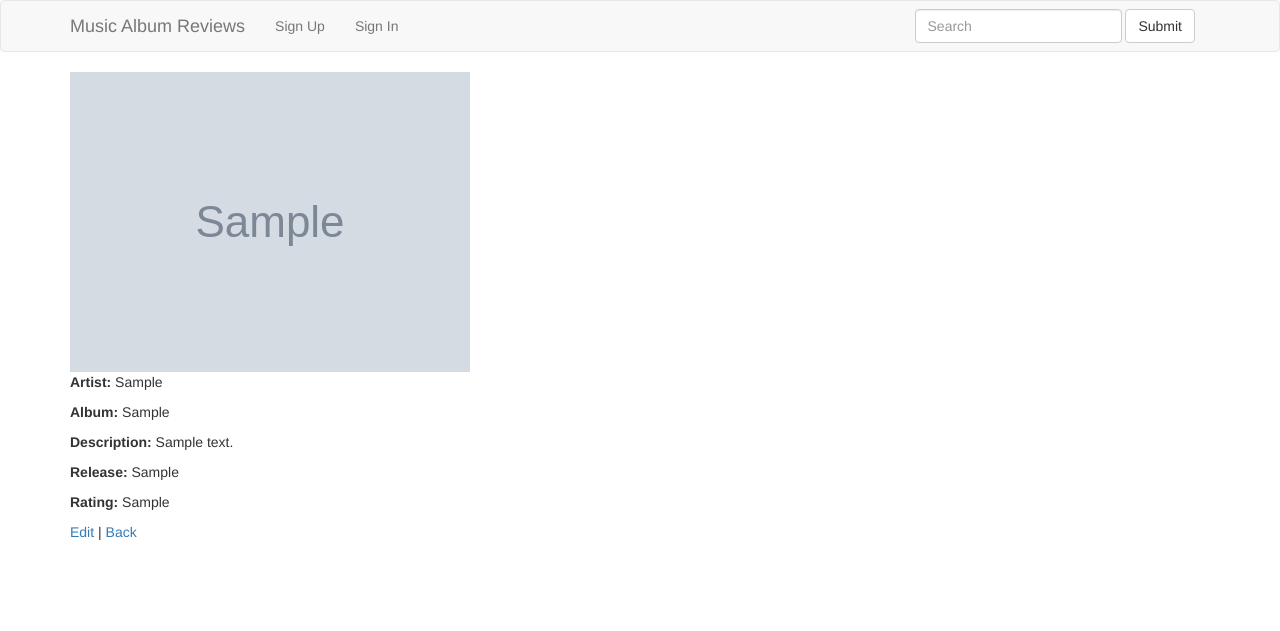
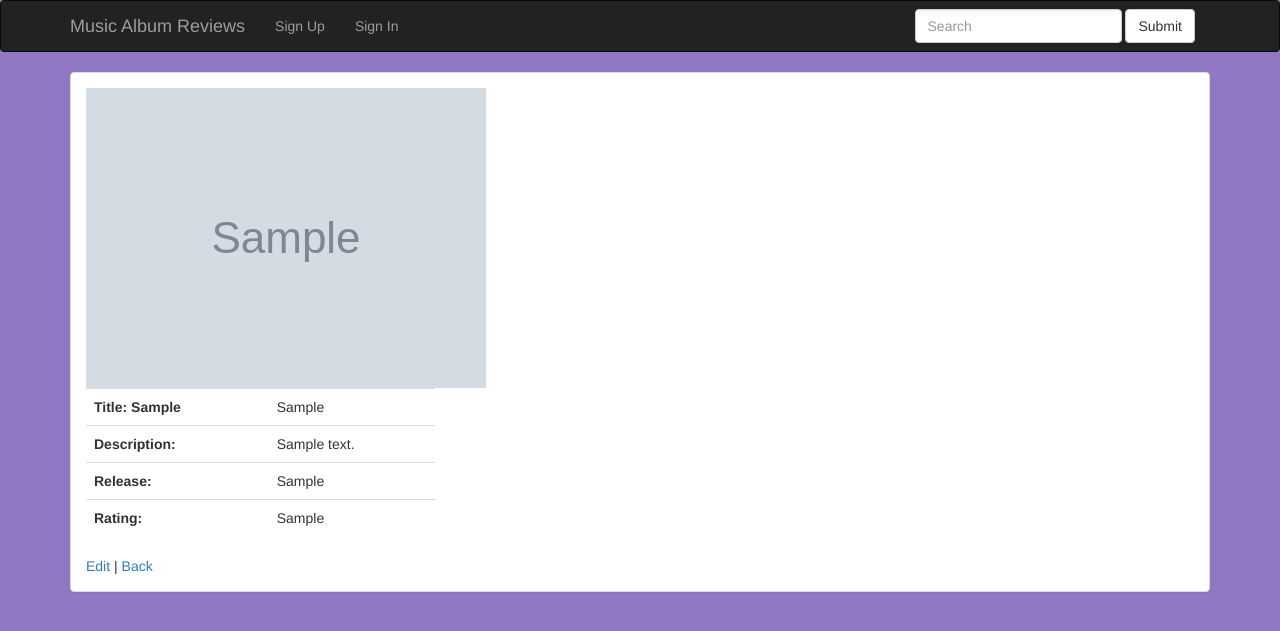
Before and after one commit to IdleBuffalo/MusicReview, a Rails app: page /albums/1 in a window 1280 px wide. Shown: the top 631 px of the page. Run offline with Rails 7, Linux system fonts and the light colour scheme; tables that the repository leaves empty hold one stand-in row (values such as "Sample post"); grey boxes marked "Sample" are stand-in pictures; style sheets or scripts are compiled from the project's sources; parts of the project's set-up code (start-up, migrations or seed data) failed here and were passed over; some libraries are stand-ins or nearby versions.

Commit message:
basic styles

```diff
--- a/workspace/MusicReview/app/assets/stylesheets/application.css.scss
+++ b/workspace/MusicReview/app/assets/stylesheets/application.css.scss
@@ -16,3 +16,21 @@
 
 @import "bootstrap-sprockets";
 @import "bootstrap";
+
+body {
+
+	background: #E1E0E0;
+	background: #9078C4;
+}
+
+.review_title {
+	margin: 0 0 20px 0;
+}
+
+.reviews {
+	padding: 15px 0;
+	border-bottom: 1px solid #EAEAEA;
+	.star-raing {
+		padding-bottom: 8px;
+	}
+}
--- a/workspace/MusicReview/app/views/albums/show.html.erb
+++ b/workspace/MusicReview/app/views/albums/show.html.erb
@@ -1,28 +1,35 @@
-<%= image_tag @album.image.url(:medium) %>
-<p>
-  <strong>Artist:</strong>
-  <%= @album.artist %>
-</p>
+<div class="panel panel-default">
+  <div class="panel-body">
+    <div class="row">
+      <div class="col-md-4">
+        <%= image_tag @album.image.url(:medium) %>
+        <div class="table-responsive">
+          <table class="table">
+            <tbody>
+              <tr>
+                <td><strong>Title: <%= @album.artist %></strong></td>
+                <td><%= @album.album %></td>
+              </tr>
+              <tr>
+                <td><strong>Description:</strong></td>
+                <td><%= @album.description %></td>
+              </tr>
+              <tr>
+                <td><strong>Release:</strong></td>
+                <td><%= @album.release %></td>
+              </tr>
+              <tr>
+                <td><strong>Rating:</strong></td>
+                <td><%= @album.rating %></td>
+              </tr>
+            </tbody>
+          </table>
+          </div>
+        </div>
+      </div>
 
-<p>
-  <strong>Album:</strong>
-  <%= @album.album %>
-</p>
-
-<p>
-  <strong>Description:</strong>
-  <%= @album.description %>
-</p>
-
-<p>
-  <strong>Release:</strong>
-  <%= @album.release %>
-</p>
-
-<p>
-  <strong>Rating:</strong>
-  <%= @album.rating %>
-</p>
-
-<%= link_to 'Edit', edit_album_path(@album) %> |
-<%= link_to 'Back', albums_path %>
+    <%= link_to 'Edit', edit_album_path(@album) %> |
+    <%= link_to 'Back', albums_path %>
+    </div>
+  </div>
+</div>
--- a/workspace/MusicReview/app/views/layouts/_header.html.erb
+++ b/workspace/MusicReview/app/views/layouts/_header.html.erb
@@ -1,4 +1,4 @@
-<nav class="navbar navbar-default" role="navigation">
+<nav class="navbar navbar-inverse" role="navigation">
   <div class="container">
     <div class="navbar-header">
       <button type="button" class="navbar-toggle collapsed" data-toggle="collapse" data-target="#bs-example-navbar-collapse-1">
```
